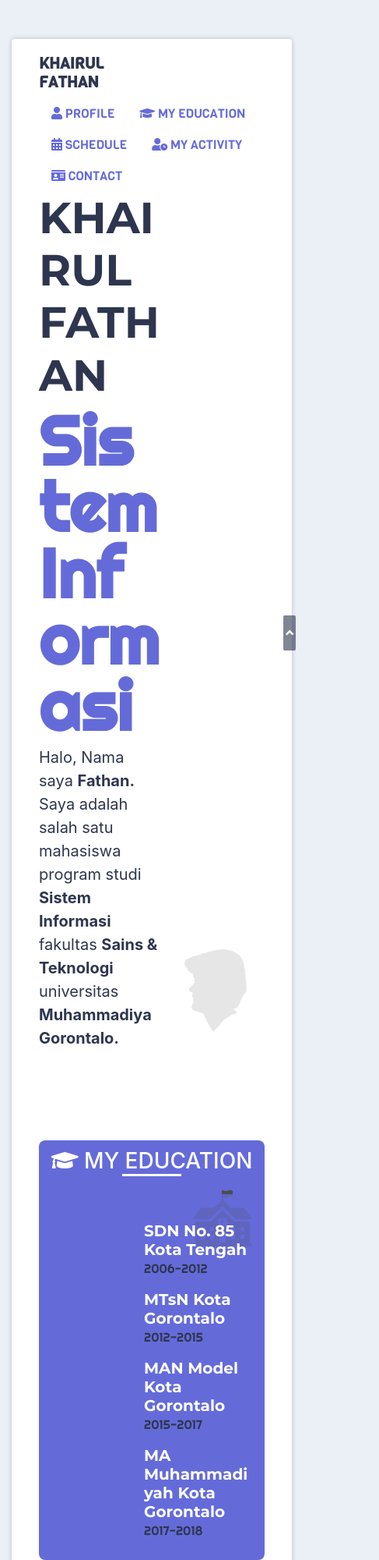
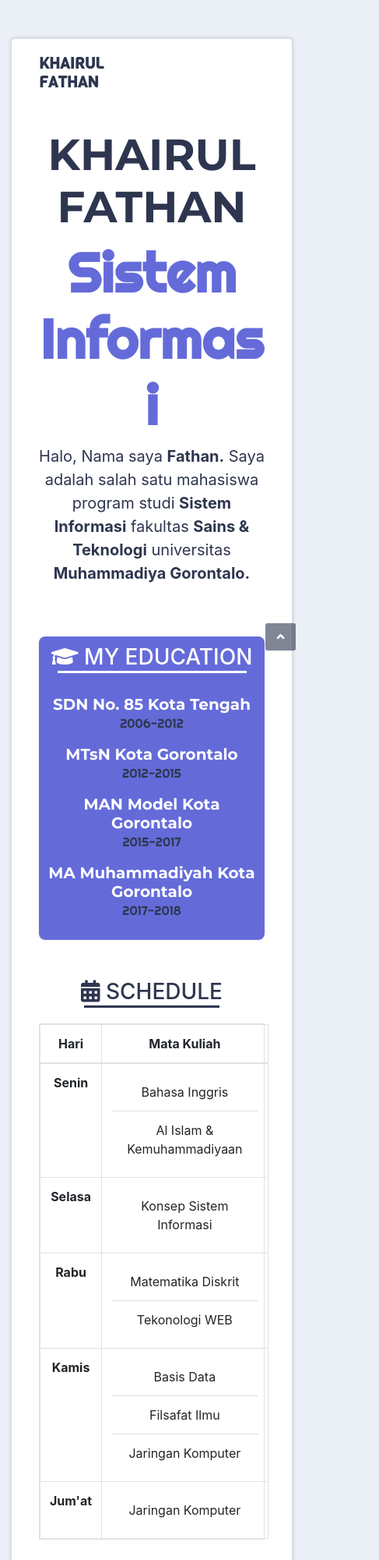
Before and after one commit to KhairullFathan/KhairullFathan.github.io, a plain HTML site: page index.html in a window 390 px wide. Shown: the top 2000 px of the page at 78% size, 487 px wide, since content can reach past the window. Drawn offline with Linux system fonts and the light colour scheme.

Commit message:
memnambhkan fitur tampilan mobile potrait

```diff
--- /dev/null
+++ b/assets/css/mobile-style.css
@@ -0,0 +1,95 @@
+@media (max-width: 575.98px) {
+
+	.container{
+		margin: auto !important;
+	}
+	/*topbar*/
+	.container-topbar ul{
+		display: none;
+	}
+	/*akhir tobar*/
+	/*profil*/
+	.container-profil {
+		margin-top: 50px;
+		text-align: center;
+	}
+	.content-profil h2.display-2{
+		font-size: 70px;
+	}
+	.content-vektor-1{
+		display: none;
+	}
+	/*akhir Profil*/
+	/*pendidikan*/
+	.container-pendidikan{
+		margin-top: 50px;
+	}
+	.title-pendidikan::after{
+		width: 90%;
+	}
+	.content-pendidikan{
+		margin-top: 20px;
+	}
+	.pendidikan{
+		text-align: center;
+	}
+	.content-vektor-2{
+		display: none;
+	}
+	/*akhir pendidikan*/
+	/*jadwal*/
+	.container-schedule{
+		margin-top: 50px;
+	}
+	.title-schedule::after{
+		width: 60%;
+	}
+	.content-vektor-3{
+		display: none;
+	}
+	.content-jadwal{
+		text-align: center;
+		position: static;
+		margin-top: 20px;
+	}
+	.content-jadwal .table-1{
+		/*width: 100%;*/
+		display: none;
+	}
+	.content-jadwal .table-2{
+		width: 100%;
+		margin-left: 0;
+		display: block;
+		position: static;
+	}
+	/*akhir jadwal*/
+	/*aktivitas*/
+	.container-activity{
+		margin-top: 50px;
+	}
+	.title-activity::after{
+		width: 80%;
+	}
+	.content-activity{
+		margin-top: 20px;
+	}
+	/*akhir aktivitas*/
+	/*kontak*/
+	.container-contact{
+		margin-top: 50px;
+	}
+	.title-contact::after{
+		width: 60%;
+	}
+	.content-contact{
+		margin-top: 20px;
+	}
+	/*akhir kontak*/
+	/*up*/
+	.content-up{
+		width: 10%;
+		line-height: 35px;
+		height: 35px;
+	}
+	/*akhir up*/
+}
--- a/assets/css/style.css
+++ b/assets/css/style.css
@@ -153,6 +153,9 @@ p.sub-title-2 .special{
 .content-jadwal table{
 	position: relative;
 	z-index: 1;
+}
+.content-jadwal .table-2{
+	display: none;
 }
 .content-vektor-3 img{
 	width: 70%;
--- a/index.html
+++ b/index.html
@@ -8,6 +8,7 @@
 	<!-- Bootstrap CSS -->
 	<link rel="stylesheet" href="assets/css/bootstrap.min.css">
 	<link rel="stylesheet" href="assets/css/style.css">
+	<link rel="stylesheet" href="assets/css/mobile-style.css">
 	<link rel="stylesheet" href="assets/css/web-font.css">
 	<!-- fontawesome -->
 	<link rel="stylesheet" type="text/css" href="assets/fontawesome/css/all.css">
@@ -24,7 +25,7 @@
 					<div class="container-topbar">
 						<h5 class="float-left font-viga text-custom-1 logo">Khairul<br>Fathan</h5>
 						<ul class="nav float-right" id="navbar">
-							<li class="nav-item ">
+							<li class="nav-item">
 								<a href="#profile" class="nav-link font-viga text-center text-custom-2 page-scroll">
 									<i class="fas fa-user"></i>
 									<span>Profile</span>
@@ -61,7 +62,7 @@
 					<section id="profile">
 						<div class="container-profil">
 							<div class="row">
-								<div class="col-7">
+								<div class="col-md-7 col-sm-12">
 									<div class="content-profil">
 										<h1 class="display-4 font-montserrat-bold text-custom-1 title">Khairul Fathan</h1>
 										<h2 class="display-2 font-righteous text-custom-2 sub-title-1">Sistem Informasi</h2>
@@ -92,7 +93,7 @@
 								<div class="content-vektor-2">
 									<img src="assets/img/vektor-2.png">
 								</div>
-								<div class="col-7">
+								<div class="col-md-7 col-sm-12">
 									<div class="pendidikan">
 										<h5 class="mb-0 text-custom-3 font-montserrat-bold">SDN No. 85 Kota Tengah</h5>
 										<div class="sub-pendidikan">
@@ -132,8 +133,8 @@
 										<span>Schedule</span>
 									</h3>
 									<div class="row content-jadwal">
-										<div class="col-8">
-											<table class="table table-hover table-bordered">
+										<div class="col-md-8 col-sm-12">
+											<table class="table table-hover table-bordered table-1">
 												<thead>
 													<tr>
 														<th scope="col">#</th>
@@ -170,6 +171,60 @@
 														<th scope="row">5</th>
 														<td>Jum'at</td>
 														<td colspan="6">Jaringan Komputer</td>
+													</tr>
+												</tbody>
+											</table>
+											<table class="table table-2 table-bordered">
+												<thead>
+													<tr>
+														<th scope="col">Hari</th>
+														<th scope="col">Mata Kuliah</th>
+													</tr>
+												</thead>
+												<tbody>
+													<tr>
+														<th scope="row">Senin</th>
+														<td>
+															<ul class="list-group list-group-flush">
+																<li class="list-group-item">Bahasa Inggris</li>
+																<li class="list-group-item">Al Islam & Kemuhammadiyaan</li>
+															</ul>
+														</td>
+													</tr>
+													<tr>
+														<th scope="row">Selasa</th>
+														<td>
+															<ul class="list-group list-group-flush">
+																<li class="list-group-item">Konsep Sistem Informasi</li>
+															</ul>
+														</td>
+													</tr>
+													<tr>
+														<th scope="row">Rabu</th>
+														<td>
+															<ul class="list-group list-group-flush">
+																<li class="list-group-item">Matematika Diskrit</li>
+																<li class="list-group-item">Tekonologi WEB</li>
+															</ul>
+														</td>
+													</tr>
+													<tr>
+														<th scope="row">Kamis</th>
+														<td>
+															<ul class="list-group list-group-flush">
+																<li class="list-group-item">Basis Data</li>
+																<li class="list-group-item">Filsafat Ilmu</li>
+																<li class="list-group-item">Jaringan Komputer</li>
+															</ul>
+														</td>
+													</tr>
+													<tr>
+														<th scope="row">Jum'at</th>
+														<td>
+															<ul class="list-group list-group-flush">
+																<li class="list-group-item">Jaringan Komputer</li>
+															</ul>
+														</td>
 													</tr>
 												</tbody>
 											</table>
@@ -228,7 +283,7 @@
 							</div>
 							<form>
 								<div class="row content-contact">
-									<div class="col-7">
+									<div class="col-md-7 col-sm-12">
 										<div class="form-group">
 											<label for="email">Email</label>
 											<input type="email" name="email" id="email" class="form-control" autocomplete="off">
@@ -242,7 +297,7 @@
 											<input type="nope" name="nope" id="nope" class="form-control" autocomplete="off">
 										</div>
 									</div>
-									<div class="col-5">
+									<div class="col-md-5 col-sm-12">
 										<div class="form-group">
 											<label for="pesan">Pesan</label>
 											<textarea name="pesan" id="pesan" rows="8" class="form-control"></textarea>
```
